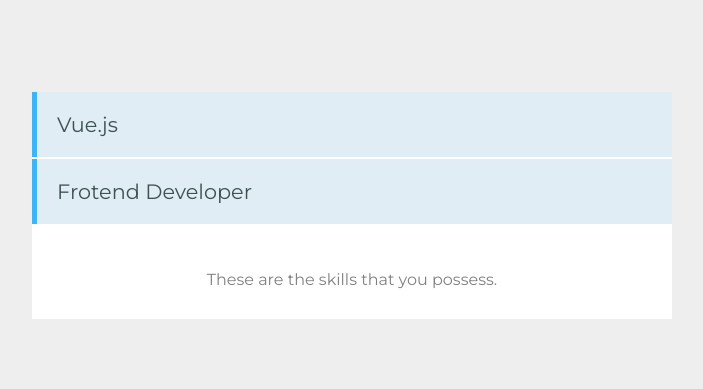
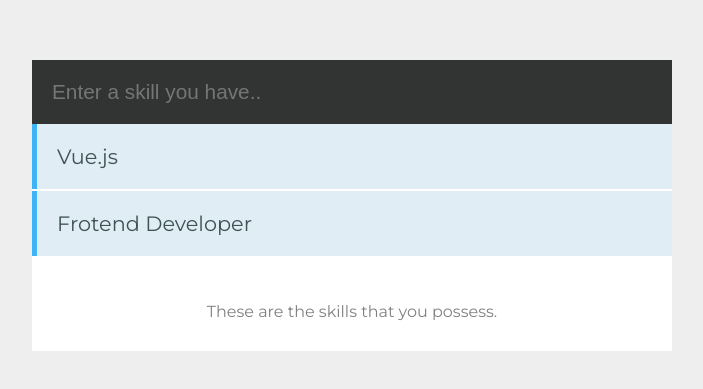
Before and after one commit to LastCoding/Vue_Skills, a Vue app: page / in a window 1280 px wide. Shown: the part 187-576 px from the top of the page, without its empty margins (288-991 px from the left). Built offline with nearby package versions, Linux system fonts and the light colour scheme.

Commit message:
New Submit Form for skills

```diff
--- a/src/components/Skills.vue
+++ b/src/components/Skills.vue
@@ -2,6 +2,9 @@
     <div class="hello">
         <div class="holder">
 
+            <form @submit.prevent="addSkill">
+                <input type="text" placeholder="Enter a skill you have.." v-model="skill">
+            </form>
             <ul>
                 <li v-for="(data, index) in skills" :key="index">{{ data.skill }}</li>
             </ul>
@@ -16,13 +19,17 @@
         name: 'Skills',
         data() {
             return {
+                skill: '',
                 skills: [
                     {"skill": "Vue.js"},
                     {"skill": "Frotend Developer"}
-                ],
-                bgColor: 'yellow',
-                bgWidth: '100%',
-                bgHeight: '30px'
+                ]
+            }
+        },
+        methods: {
+            addSkill() {
+                this.skills.push({skill: this.skill})
+                this.skill = '';
             }
         }
     }
@@ -59,4 +66,13 @@
         box-shadow: 0px 0px 40px lightgray;
     }
 
+    input {
+        width: calc(100% - 40px);
+        border: 0;
+        padding: 20px;
+        font-size: 1.3em;
+        background-color: #323333;
+        color: #687F7F;
+    }
+
 </style>
```
